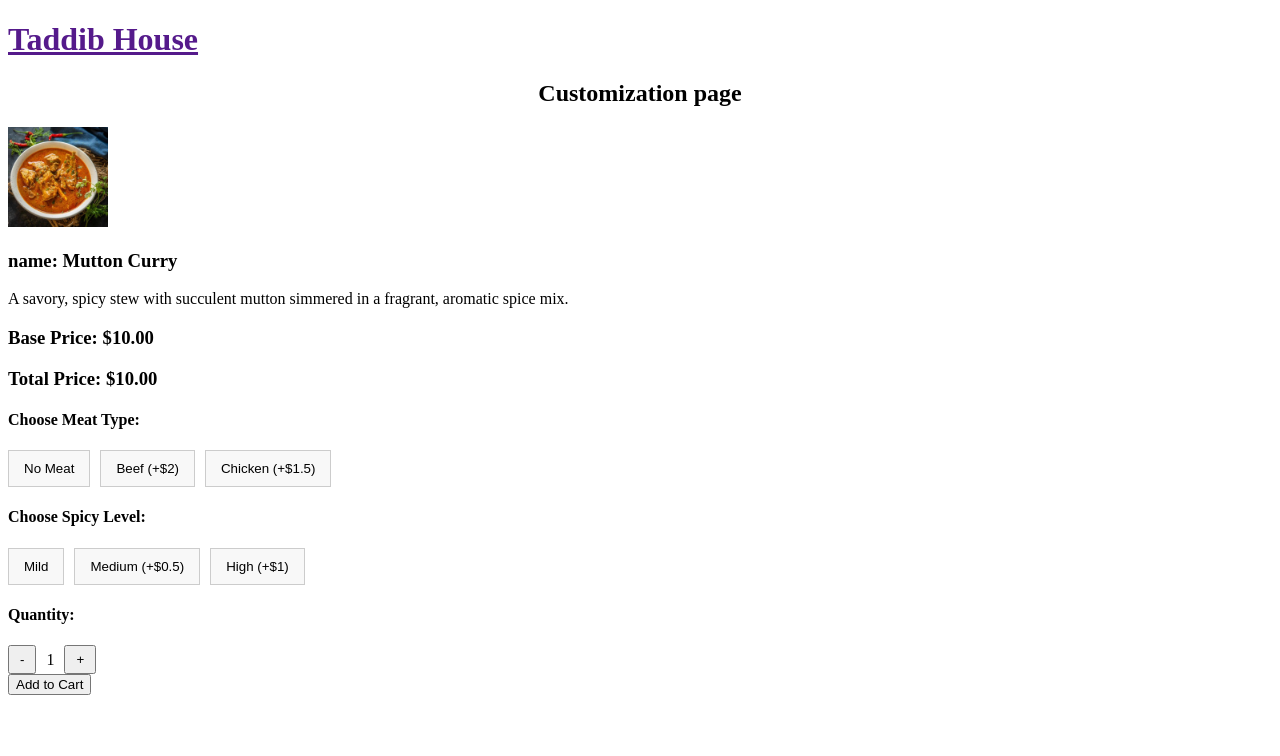
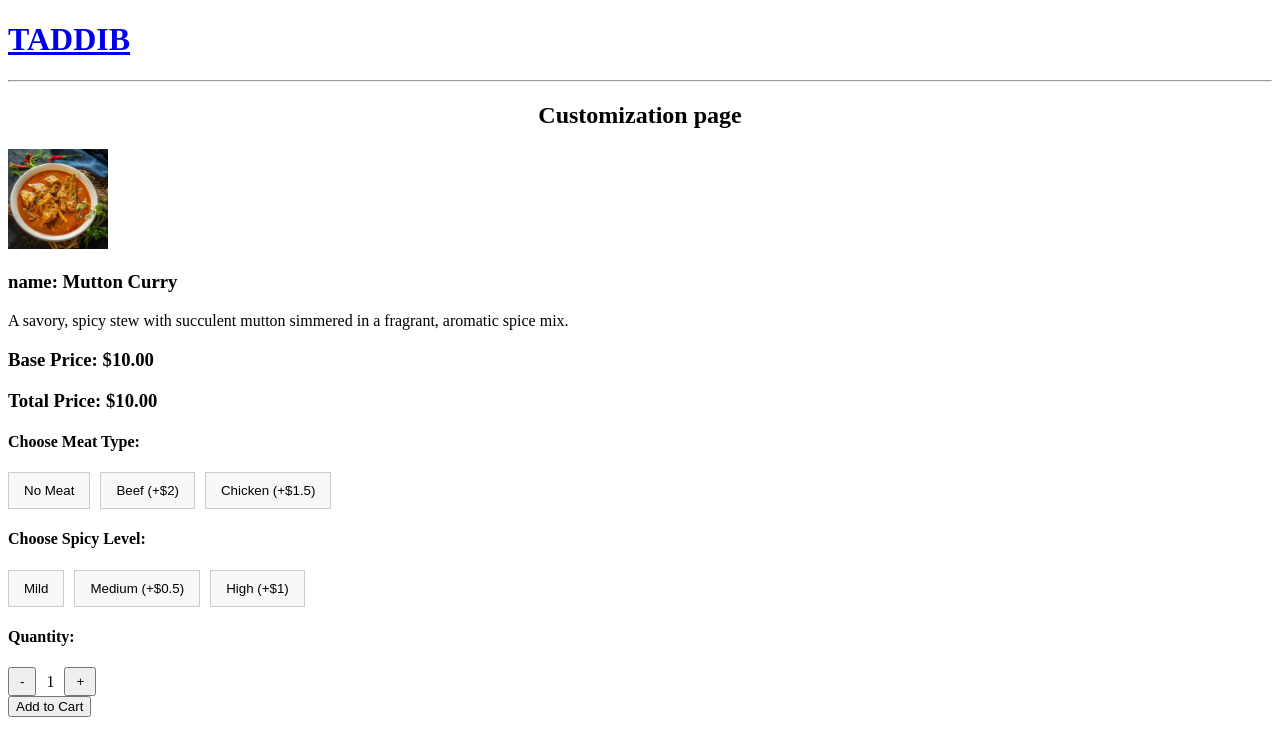
Before and after one commit to BanyarSawThit/taddib-4, a Django app: page /table/1/item/1 in a window 1280 px wide. Shown: the top 756 px of the page. Run offline with Django 5.2, Linux system fonts and the light colour scheme; data comes from the database, SQL or seed files in the repository.

Commit message:
title name nav

```diff
--- a/restaurant/order/templates/order/base.html
+++ b/restaurant/order/templates/order/base.html
@@ -2,16 +2,17 @@
 <!DOCTYPE html>
 <html lang="en">
     <head>
-        <title>TADDIB HOUSE</title>
+        <title>TADDIB</title>
         <link rel="stylesheet" href="{% static 'css/style.css' %}">
     </head>
     <body>
         <header class="page-header">
-            <div class="container base-container">
-                <h1><a href="">Taddib House</a></h1>
+            <div class="container">
+                <h1><a href="{% url 'table_select' %}">TADDIB</a></h1>
+                <hr>
             </div>
         </header>
-        <main class="container base-container">
+        <main class="container">
             <div class="row">
                 <div class="col">
                     {% block content %}
--- a/restaurant/order/templates/order/customization_page.html
+++ b/restaurant/order/templates/order/customization_page.html
@@ -48,7 +48,7 @@
 
     <script>
     document.addEventListener('DOMContentLoaded', function () {
-        // ✅ Fix: Ensure base price is correctly parsed
+        // Ensure base price is correctly parsed
         const basePrice = parseFloat("{{ item.base_price|default:0 }}".replace(',', '.')) || 0;
 
         let selectedMeat = document.getElementById("selected-meat");
@@ -83,7 +83,7 @@
             });
         }
 
-        // ✅ Fix: Now correctly updating prices
+        // Fix: Now correctly updating prices
         setupOptionButtons("meat-options", selectedMeat, "selectedMeatPrice");
         setupOptionButtons("spicy-options", selectedSpicy, "selectedSpicyPrice");
 
@@ -101,7 +101,7 @@
             }
         });
 
-        updatePrice();  // ✅ Ensure the price is set correctly at the start
+        updatePrice();  // Ensure the price is set correctly at the start
         });
     </script>
 
```
